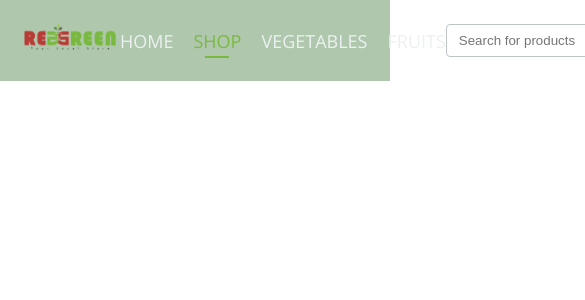
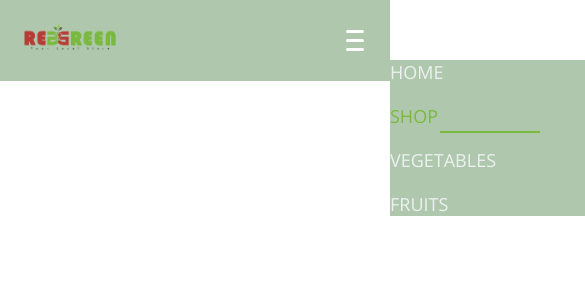
Before and after one commit to thummasreddy/red_green_front_end, a React (Create React App) app: page / in a window 390 px wide. Shown: the top 300 px of the page, 585 px wide, since content can reach past the window. Built offline with nearby package versions, Linux system fonts and the light colour scheme.

Commit message:
Added Hamburger NavBAr

```diff
--- a/src/Components/Navbar/Navbar.css
+++ b/src/Components/Navbar/Navbar.css
@@ -1,3 +1,5 @@
+/* Navbar.css */
+
 /* Reset some basic elements */
 ul, li {
   margin: 0;
@@ -11,6 +13,7 @@ ul, li {
   justify-content: space-between;
   background-color: #AFC8AD;
   padding: 10px 20px;
+  position: relative;
 }
 
 .nav-logo img {
@@ -37,7 +40,7 @@ ul, li {
 }
 
 .nav-item:hover {
-  color: #b73c36;
+  color: #e74c3c;
 }
 
 .nav-item::after {
@@ -80,7 +83,7 @@ ul, li {
 
 .btn {
   padding: 8px 16px;
-  background-color: #b73c36;
+  background-color: #e74c3c;
   border: none;
   border-radius: 4px;
   color: #fff;
@@ -109,3 +112,54 @@ ul, li {
   border-radius: 50%;
   padding: 5px 10px;
 }
+
+/* Styles for mobile view */
+.hamburger {
+  display: none;
+  flex-direction: column;
+  justify-content: space-around;
+  width: 30px;
+  height: 30px;
+  background: none;
+  border: none;
+  cursor: pointer;
+  z-index: 10;
+}
+
+.bar {
+  width: 100%;
+  height: 3px;
+  background-color: #fff;
+  border-radius: 2px;
+  transition: all 0.3s ease;
+}
+
+/* Media query for mobile devices */
+@media (max-width: 768px) {
+  .nav-menu {
+    position: absolute;
+    top: 60px;
+    right: 0;
+    background-color: #AFC8AD;
+    flex-direction: column;
+    width: 200px;
+    transform: translateX(100%);
+    transition: transform 0.3s ease;
+  }
+
+  .nav-menu.mobile-menu {
+    transform: translateX(0);
+  }
+
+  .search {
+    display: none;
+  }
+
+  .hamburger {
+    display: flex;
+  }
+
+  .nav-signup-basket {
+    display: none;
+  }
+}
--- a/src/Components/Navbar/Navbar.js
+++ b/src/Components/Navbar/Navbar.js
@@ -6,9 +6,15 @@ import { Link } from 'react-router-dom';
 
 const Navbar = () => {
   const [activeMenu, setActiveMenu] = useState("shop");
+  const [isMobileMenuOpen, setIsMobileMenuOpen] = useState(false);
 
   const handleMenuClick = (menu) => {
     setActiveMenu(menu);
+    setIsMobileMenuOpen(false); // Close mobile menu on item click
+  };
+
+  const toggleMobileMenu = () => {
+    setIsMobileMenuOpen(!isMobileMenuOpen);
   };
 
   return (
@@ -16,7 +22,7 @@ const Navbar = () => {
       <div className='nav-logo'>
         <img src={logo} alt="Logo"/>
       </div>
-      <ul className="nav-menu">
+      <ul className={`nav-menu ${isMobileMenuOpen ? 'mobile-menu' : ''}`}>
         <li
           className={`nav-item ${activeMenu === "home" ? "active" : ""}`}
           onClick={() => handleMenuClick("home")}
@@ -53,6 +59,12 @@ const Navbar = () => {
         <Link to='/cart'><img src={basket} alt="Basket" className="basket-icon"/></Link>
         <div className="nav-basket-count">0</div>
       </div>
+
+      <button className="hamburger" onClick={toggleMobileMenu}>
+        <div className="bar"></div>
+        <div className="bar"></div>
+        <div className="bar"></div>
+      </button>
     </div>
   );
 }
--- a/src/Pages/Shop.js
+++ b/src/Pages/Shop.js
@@ -1,9 +1,10 @@
 import React from 'react'
+import Hero from '../Components/Hero/hero'
 
 const Shop = () => {
   return (
     <div>
-
+      <Hero/>
     </div>
   )
 }
```
Also changed, not shown: src/Components/Hero/Hero.js (added, +22 -0 lines), src/Components/Hero/Hero.css (added), 1 other file (tests, documents, lock files or other folders).
